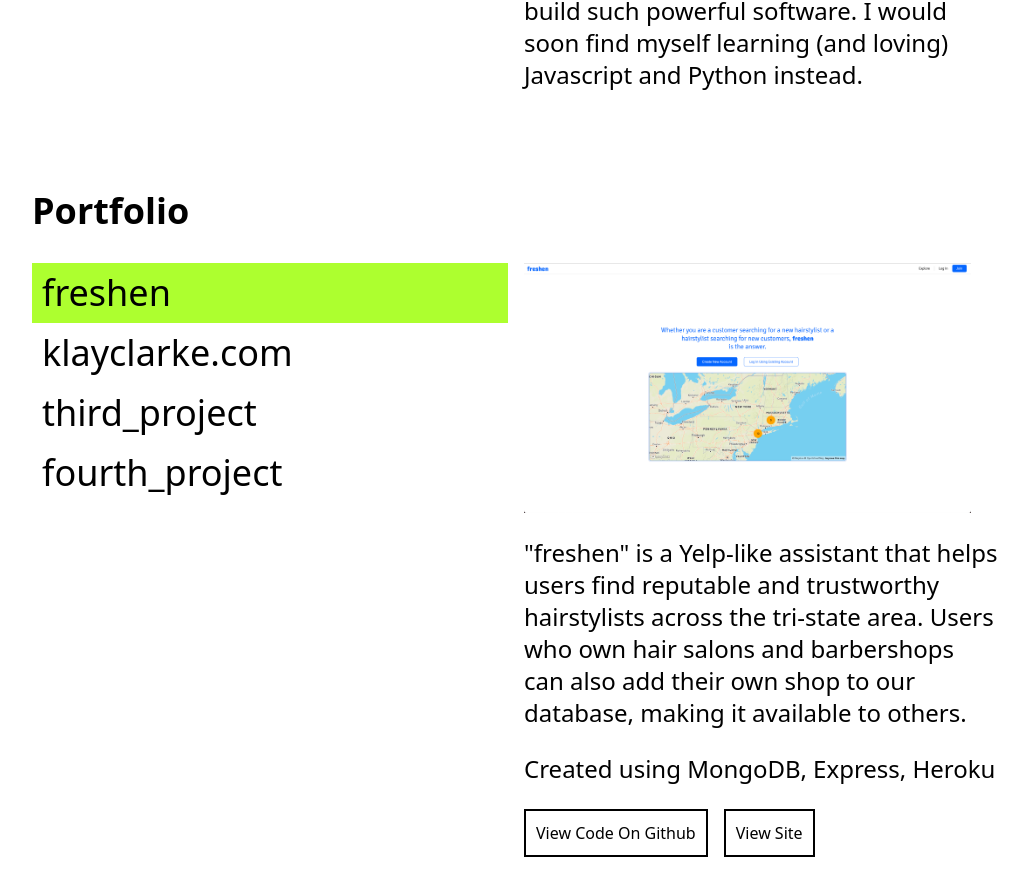
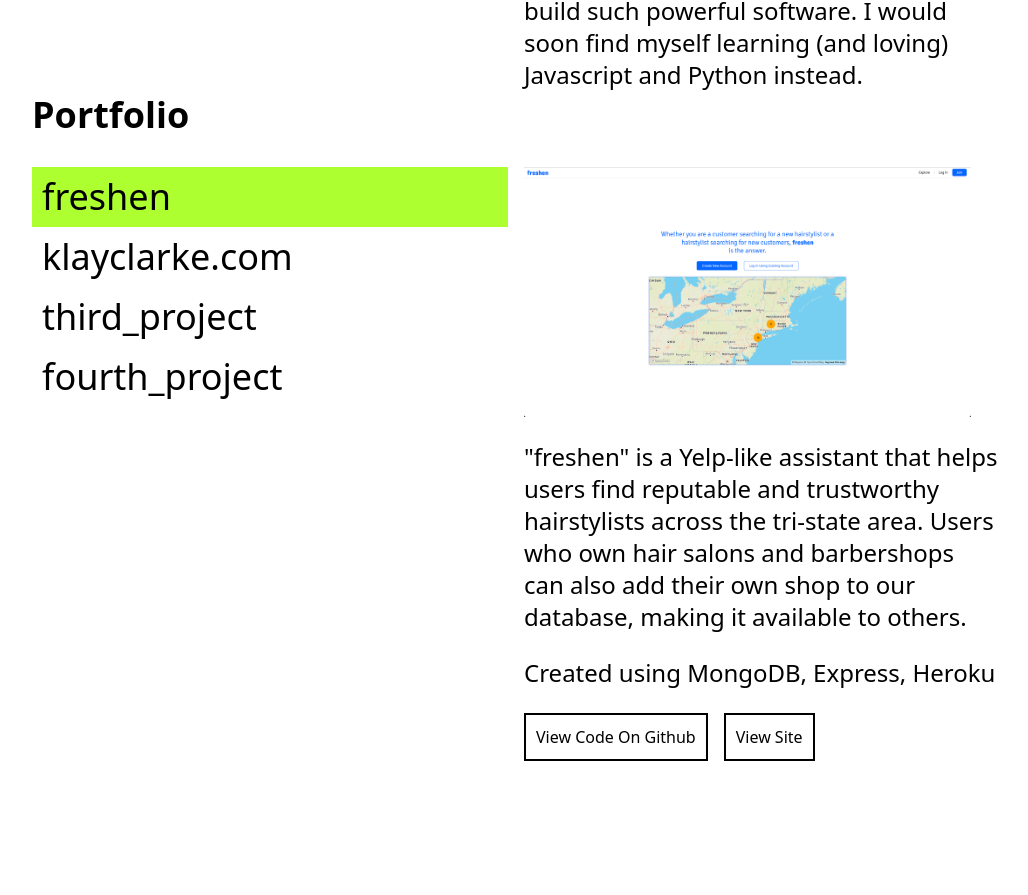
Before and after one commit to KlayClarke/personal_website, a React (Create React App) app: page / in a window 1280 px wide. Shown: the part 1473-2368 px from the top of the page, without its empty margins (124-1152 px from the left). Built offline with nearby package versions, Linux system fonts and the light colour scheme.

Commit message:
add padding bottom to portfolio section

```diff
--- a/src/components/Portfolio.jsx
+++ b/src/components/Portfolio.jsx
@@ -9,7 +9,10 @@ export default function Portfolio() {
   };
 
   return (
-    <div name="portfolio" className="relative w-full md:h-screen pt-48 md:pt-0">
+    <div
+      name="portfolio"
+      className="relative w-full md:h-screen pt-48 md:pt-0 pb-48"
+    >
       <div className="flex flex-col justify-center items-center w-full h-full">
         <div className="max-w-[1000px] w-full px-4 grid grid-cols-2 gap-4">
           <div className="pb-8">
```
